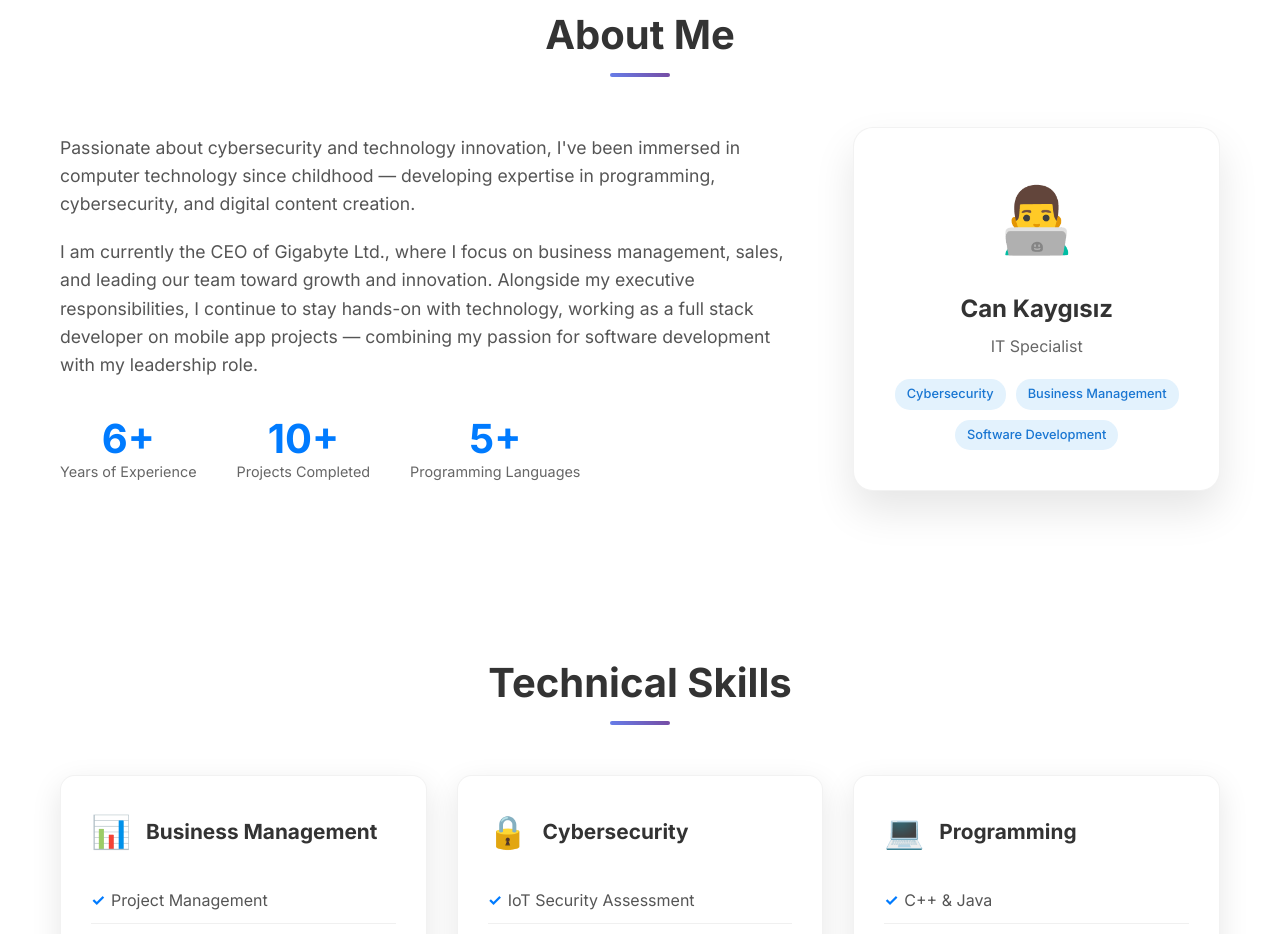
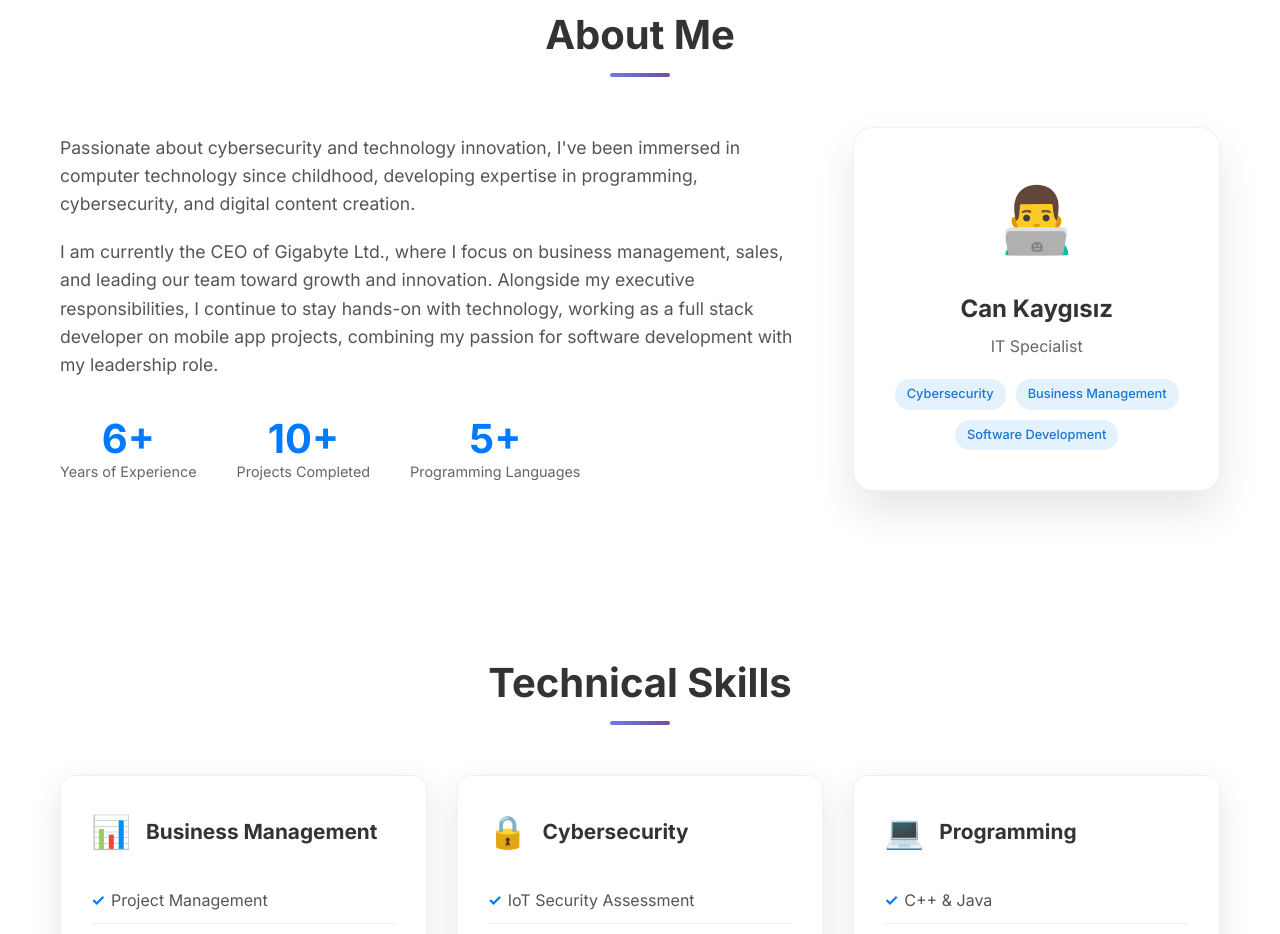
Before and after one commit to cankaygisiz/cankaygisiz.github.io, a plain HTML site: page index.html in a window 1280 px wide. Shown: the part 877-1811 px from the top of the page. Drawn offline with Linux system fonts and the light colour scheme.

Commit message:
Text update

```diff
--- a/index.html
+++ b/index.html
@@ -102,12 +102,12 @@
                 <div class="about-text">
                     <p>
                         Passionate about cybersecurity and technology innovation, I've been immersed in computer technology
-                        since childhood — developing expertise in programming, cybersecurity, and digital content creation.
+                        since childhood, developing expertise in programming, cybersecurity, and digital content creation.
                     </p>
                     <p>
                         I am currently the CEO of Gigabyte Ltd., where I focus on business management, sales, and leading
                         our team toward growth and innovation. Alongside my executive responsibilities, I continue to stay
-                        hands-on with technology, working as a full stack developer on mobile app projects — combining my
+                        hands-on with technology, working as a full stack developer on mobile app projects, combining my
                         passion for software development with my leadership role.
                     </p>
                     <div class="about-highlights">
```
